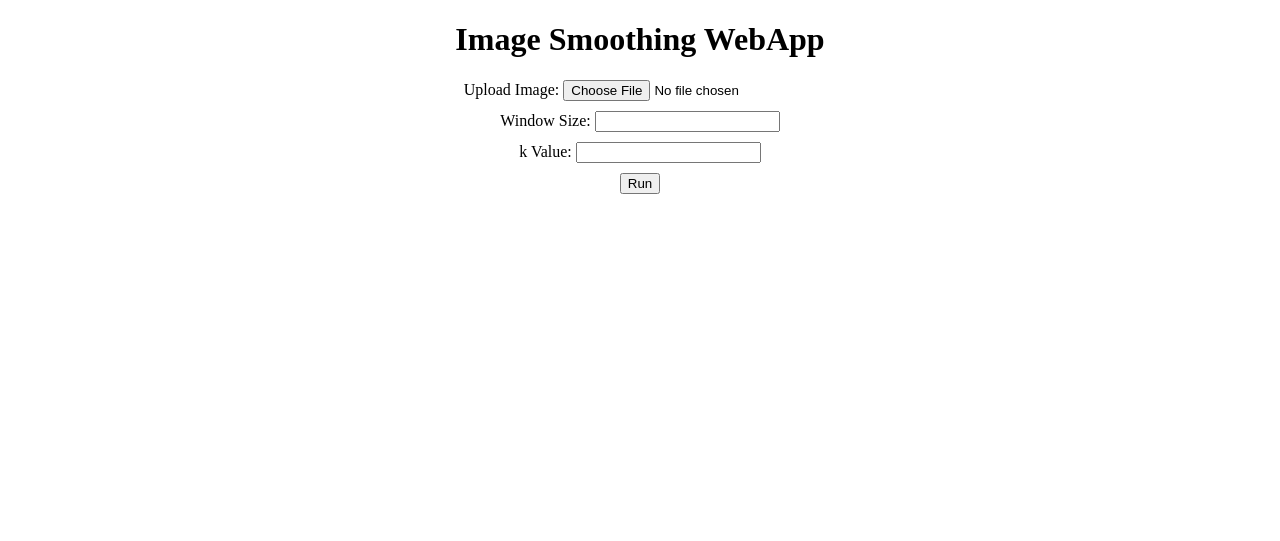
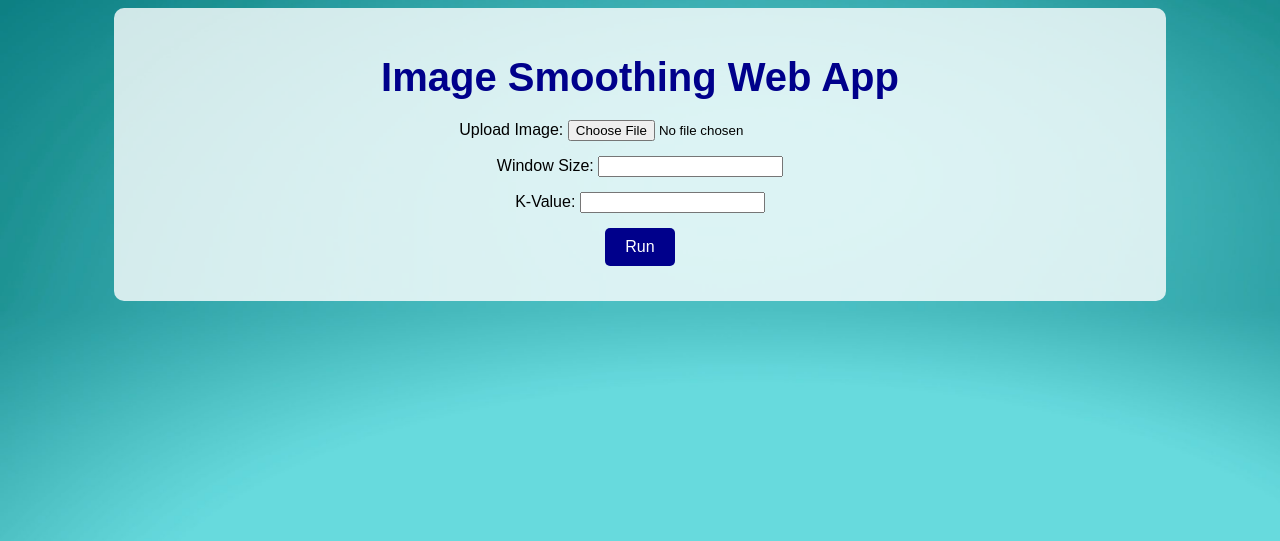
Before and after one commit to bijaycd/Flask-webapp-of-Image-Smoothing-, a Flask app: page / in a window 1280 px wide. Shown: the top 541 px of the page. Run offline with Flask 3, Linux system fonts and the light colour scheme.

Commit message:
final commit

```diff
--- a/app.py
+++ b/app.py
@@ -1,14 +1,13 @@
 import os
-from flask import Flask, render_template, request, send_from_directory, redirect, url_for, flash
+from flask import Flask, render_template, request, jsonify, url_for
 from werkzeug.utils import secure_filename
 import numpy as np
 from PIL import Image
-from knn_smooth import KNNSmooth  # Assume KNNSmooth is implemented as per your code
-from avg_smooth import SimpleAveragingSmooth  # Assume SimpleAveragingSmooth is implemented as per your code
+from knn_smooth import KNNSmooth
+from avg_smooth import SimpleAveragingSmooth
 
 app = Flask(__name__)
 app.secret_key = "your_secret_key"
-
 UPLOAD_FOLDER = 'static/images'
 app.config['UPLOAD_FOLDER'] = UPLOAD_FOLDER
 os.makedirs(UPLOAD_FOLDER, exist_ok=True)
@@ -22,11 +21,9 @@ def index():
 
         # Input validation
         if not file or file.filename == "":
-            flash("No file selected.")
-            return redirect(request.url)
+            return jsonify({"error": "No file selected"}), 400
         if not window_size.isdigit() or not k_value.isdigit():
-            flash("Please enter valid numeric values for window size and k value.")
-            return redirect(request.url)
+            return jsonify({"error": "Please enter valid numeric values for window size and k value."}), 400
 
         # Convert input to integers
         window_size = int(window_size)
@@ -63,14 +60,13 @@ def index():
         diff_img_path = os.path.join(app.config['UPLOAD_FOLDER'], f"diff_{filename}")
         diff_img.save(diff_img_path)
 
-        # Pass results to template
-        return render_template(
-            "index.html",
-            original_image=url_for("static", filename=f"images/{filename}"),
-            knn_image=url_for("static", filename=f"images/knn_{filename}"),
-            avg_image=url_for("static", filename=f"images/avg_{filename}"),
-            diff_image=url_for("static", filename=f"images/diff_{filename}"),
-        )
+        # Return JSON response
+        return jsonify({
+            "original_image": url_for("static", filename=f"images/{filename}"),
+            "knn_image": url_for("static", filename=f"images/knn_{filename}"),
+            "avg_image": url_for("static", filename=f"images/avg_{filename}"),
+            "diff_image": url_for("static", filename=f"images/diff_{filename}")
+        })
 
     return render_template("index.html")
 
--- a/templates/index.html
+++ b/templates/index.html
@@ -3,23 +3,84 @@
 <head>
     <meta charset="UTF-8">
     <meta name="viewport" content="width=device-width, initial-scale=1.0">
-    <title>KNN and Simple Averaging Smoothing</title>
+    <title>Image Smoothing Web App</title>
     <style>
-        .container { width: 80%; margin: auto; text-align: center; }
-        .input-group { margin: 10px; }
-        .image-row { display: flex; justify-content: space-around; margin-top: 20px; }
-        .image-container { text-align: center; }
-        img { max-width: 100%; height: auto; max-height: 300px; }
-        .label { font-weight: bold; margin-top: 10px; }
+        body {
+            background-image: url("{{ url_for('static', filename='assets/background.jpeg') }}");
+            background-size: cover;
+            background-repeat: no-repeat;
+            background-attachment: fixed;
+            font-family: Arial, sans-serif;
+        }
+
+        .container {
+            text-align: center;
+            margin-top: 50px;
+            background-color: rgba(255, 255, 255, 0.8); /* White background with transparency */
+            padding: 20px;
+            border-radius: 10px;
+            width: 80%;
+            margin: auto;
+        }
+
+        h1 {
+            color: #00008B; /* Dark Blue */
+            font-size: 2.5em;
+            margin-bottom: 20px;
+        }
+
+        .input-group {
+            margin: 15px 0; /* Increase spacing between form elements */
+        }
+
+        img {
+            max-width: 100%;
+            height: auto;
+            max-height: 300px;
+        }
+
+        .image-row {
+            display: flex;
+            justify-content: space-around;
+            margin-top: 20px;
+        }
+
+        .image-container {
+            text-align: center;
+        }
+
+        .label {
+            font-weight: bold;
+            margin-top: 10px;
+        }
+
+        .loading-bar {
+            display: none;
+            margin-top: 20px;
+        }
+
+        button {
+            padding: 10px 20px;
+            font-size: 1em;
+            background-color: #00008B; /* Dark blue button */
+            color: white;
+            border: none;
+            border-radius: 5px;
+            cursor: pointer;
+        }
+
+        button:hover {
+            background-color: #000066; /* Darker blue on hover */
+        }
     </style>
 </head>
 <body>
 
 <div class="container">
-    <h1>Image Smoothing WebApp</h1>
+    <h1>Image Smoothing Web App</h1>
 
-    <!-- File upload form -->
-    <form method="POST" enctype="multipart/form-data">
+    <!-- File upload form with increased spacing between fields -->
+    <form id="uploadForm" enctype="multipart/form-data">
         <div class="input-group">
             <label>Upload Image:</label>
             <input type="file" name="image" accept="image/*" required>
@@ -31,7 +92,7 @@
         </div>
 
         <div class="input-group">
-            <label for="k_value">k Value:</label>
+            <label for="k_value">K-Value:</label>
             <input type="number" id="k_value" name="k_value" required>
         </div>
 
@@ -40,39 +101,68 @@
         </div>
     </form>
 
-    <!-- Display flash messages for errors -->
-    {% with messages = get_flashed_messages() %}
-      {% if messages %}
-        <ul>
-          {% for message in messages %}
-            <li>{{ message }}</li>
-          {% endfor %}
-        </ul>
-      {% endif %}
-    {% endwith %}
+    <!-- Loading bar -->
+    <div class="loading-bar" id="loadingBar">
+        <p>Processing...</p>
+        <progress></progress>
+    </div>
 
     <!-- Display images if processed -->
-    {% if original_image %}
-    <div class="image-row">
+    <div class="image-row" id="imageRow" style="display: none;">
         <div class="image-container">
-            <img src="{{ original_image }}" alt="Original Image">
+            <img id="originalImage" src="" alt="Original Image">
             <p class="label">Original Image</p>
         </div>
         <div class="image-container">
-            <img src="{{ knn_image }}" alt="KNN Smoothed Image">
+            <img id="knnImage" src="" alt="KNN Smoothed Image">
             <p class="label">KNN Smoothed Image</p>
         </div>
         <div class="image-container">
-            <img src="{{ avg_image }}" alt="Averaging Smoothed Image">
+            <img id="avgImage" src="" alt="Averaging Smoothed Image">
             <p class="label">Averaging Smoothed Image</p>
         </div>
         <div class="image-container">
-            <img src="{{ diff_image }}" alt="Difference Image">
+            <img id="diffImage" src="" alt="Difference Image">
             <p class="label">Difference Image</p>
         </div>
     </div>
-    {% endif %}
 </div>
+
+<script>
+    // Handle form submission
+    document.getElementById("uploadForm").addEventListener("submit", function(event) {
+        event.preventDefault();
+
+        // Show loading bar
+        document.getElementById("loadingBar").style.display = "block";
+        document.getElementById("imageRow").style.display = "none";
+
+        // Create FormData and send request with AJAX
+        const formData = new FormData(this);
+
+        fetch("/", {
+            method: "POST",
+            body: formData
+        })
+        .then(response => response.json())
+        .then(data => {
+            // Hide loading bar
+            document.getElementById("loadingBar").style.display = "none";
+
+            // Display processed images
+            document.getElementById("originalImage").src = data.original_image;
+            document.getElementById("knnImage").src = data.knn_image;
+            document.getElementById("avgImage").src = data.avg_image;
+            document.getElementById("diffImage").src = data.diff_image;
+            document.getElementById("imageRow").style.display = "flex";
+        })
+        .catch(error => {
+            console.error("Error:", error);
+            document.getElementById("loadingBar").style.display = "none";
+            alert("An error occurred while processing the image.");
+        });
+    });
+</script>
 
 </body>
 </html>
```
Also changed, not shown: static/assets/background.jpeg (added), static/images/avg_noisy_image.jpg (added), static/images/diff_noisy_image.jpg (added), static/images/knn_noisy_image.jpg (added), static/images/noisy_image.jpg (added).
